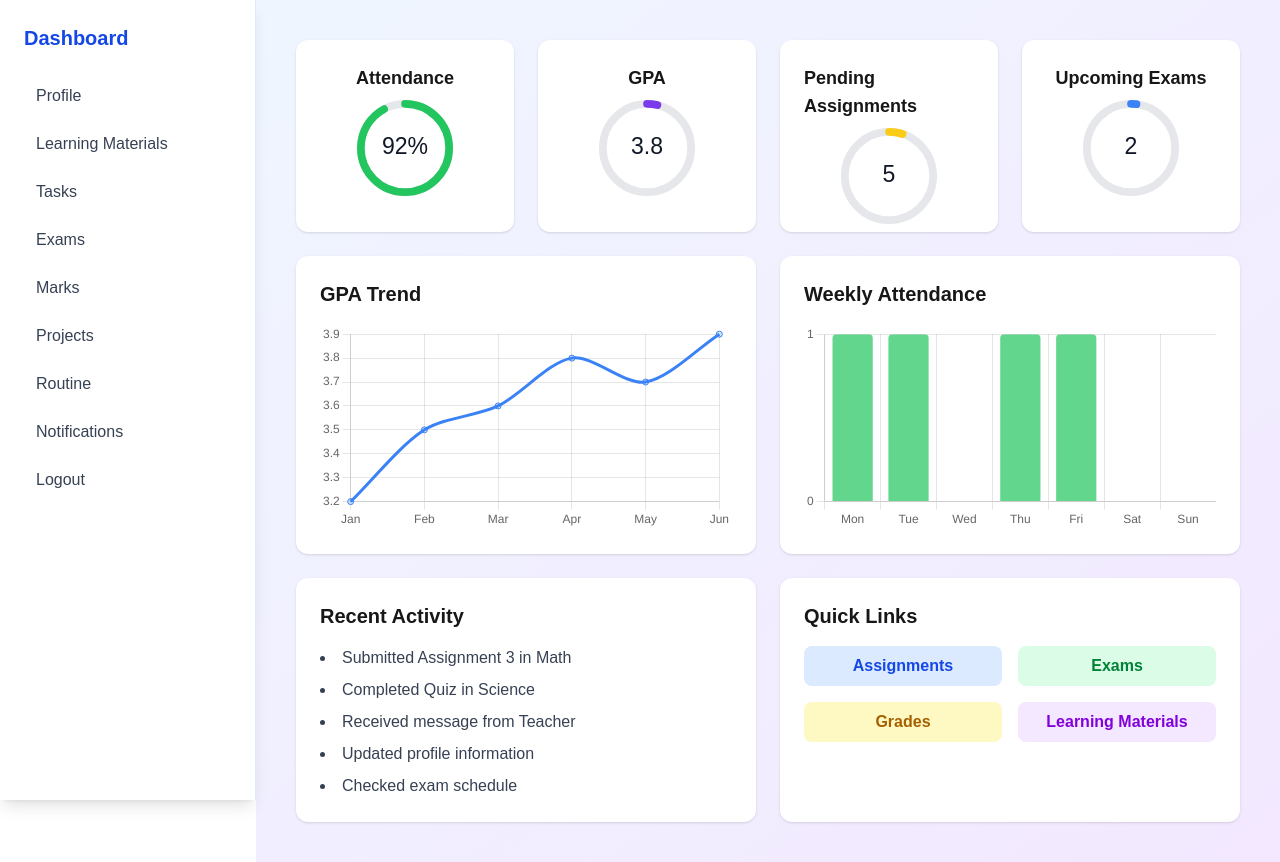
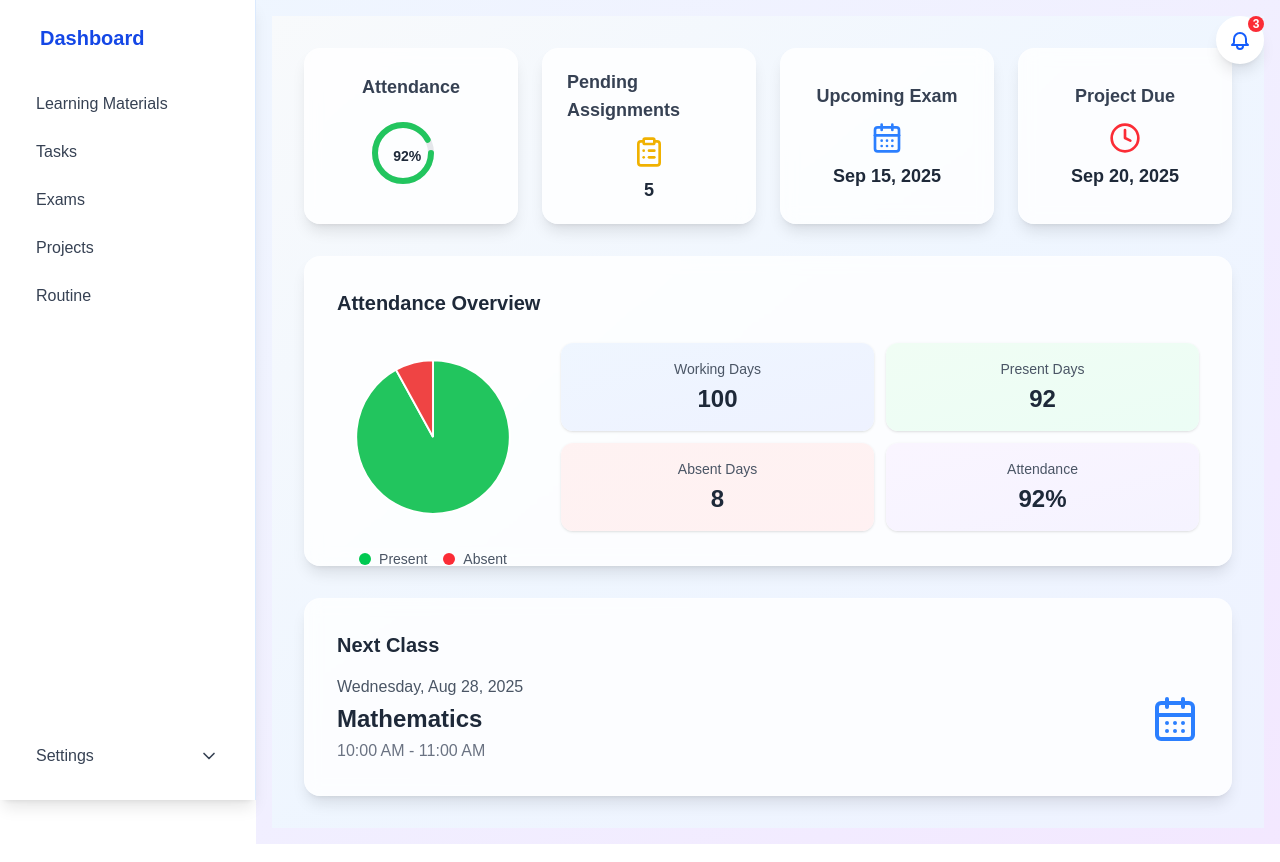
Before and after one commit to sabeennayazu/Student_management_system, a Next.js app: page /student in a window 1280 px wide. Built offline with nearby package versions, Linux system fonts and the light colour scheme.

Commit message:
had to change the whole dashboard

```diff
--- a/package.json
+++ b/package.json
@@ -15,7 +15,8 @@
     "react": "19.1.0",
     "react-chartjs-2": "^5.3.0",
     "react-circular-progressbar": "^2.2.0",
-    "react-dom": "19.1.0"
+    "react-dom": "19.1.0",
+    "recharts": "^3.1.2"
   },
   "devDependencies": {
     "@eslint/eslintrc": "^3",
--- a/src/app/student/layout.tsx
+++ b/src/app/student/layout.tsx
@@ -1,30 +1,46 @@
 "use client";
 
-import { ReactNode } from "react";
+import { ReactNode, useState } from "react";
 import { usePathname } from "next/navigation";
+import { Menu, X, ChevronDown } from "lucide-react";
 
 const links = [
-  { name: "Profile", href: "/student/profile" },
+
   { name: "Learning Materials", href: "/student/learning-materials" },
   { name: "Tasks", href: "/student/tasks" },
-  { name: "Exams", href: "/student/exams" },
-  { name: "Marks", href: "/student/marks" },
+  { name: "Exams", href: "/student/exams_and_marks" },
   { name: "Projects", href: "/student/projects" },
   { name: "Routine", href: "/student/routine" },
-  { name: "Notifications", href: "/student/notifications" },
-  { name: "Logout", href: "/logout" },
+  // Removed Notifications and Logout
 ];
 
 export default function StudentLayout({ children }: { children: ReactNode }) {
   const pathname = usePathname();
+  const [sidebarOpen, setSidebarOpen] = useState(false);
+  const [settingsOpen, setSettingsOpen] = useState(false);
+
+  const settingsItems = [
+    { name: "Settings & Privacy", href: "/student/settings-privacy" },
+    { name: "Help & Support", href: "/student/help-support" },
+    { name: "Feedback", href: "/student/feedback" },
+    { name: "Logout", href: "/logout" },
+  ];
 
   return (
     <div className="flex">
       {/* Sidebar */}
-      <aside className="fixed top-0 left-0 w-64 h-screen bg-white/90 border-r border-blue-100 shadow-lg p-6 flex flex-col gap-2">
-        <a href="/student" className="text-xl font-bold text-blue-700 mb-4">
+      <aside
+        className={`fixed top-0 left-0 h-screen w-64 bg-white/90 border-r border-blue-100 shadow-lg p-6 flex flex-col justify-between transform transition-transform duration-300 z-50
+        ${sidebarOpen ? "translate-x-0" : "-translate-x-full"}
+        md:translate-x-0`}
+      >
+        <div>
+          <div className="flex items-center mb-4">
+
+          <a href="/student" className="text-xl font-bold text-blue-700 mb-4 pl-4">
             Dashboard
           </a>
+          </div>
           <nav className="flex-1 flex flex-col gap-2">
             {links.map((link) => (
               <a
@@ -38,10 +54,54 @@ export default function StudentLayout({ children }: { children: ReactNode }) {
               </a>
             ))}
           </nav>
+        </div>
+
+        {/* Settings Dropdown at the bottom */}
+        <div className="mt-4">
+          <button
+            className="w-full flex justify-between items-center px-3 py-2 rounded-lg text-gray-700 hover:bg-blue-100 hover:text-blue-700 font-medium transition-colors"
+            onClick={() => setSettingsOpen(!settingsOpen)}
+          >
+            Settings
+            <ChevronDown className={`w-5 h-5 transition-transform ${settingsOpen ? "rotate-180" : ""}`} />
+          </button>
+          {settingsOpen && (
+            <div className="mt-2 flex flex-col gap-1 pl-2">
+              {settingsItems.map((item) => (
+                <a
+                  key={item.name}
+                  href={item.href}
+                  className="px-3 py-2 rounded-lg text-gray-600 hover:bg-blue-50 hover:text-blue-700 font-medium transition-colors"
+                >
+                  {item.name}
+                </a>
+              ))}
+            </div>
+          )}
+        </div>
       </aside>
 
+      {/* Overlay for mobile */}
+      {sidebarOpen && (
+        <div
+          className="fixed inset-0 bg-black/30 z-40 md:hidden"
+          onClick={() => setSidebarOpen(false)}
+        />
+      )}
+
       {/* Main Content */}
-      <div className="flex-1 ml-64 flex flex-col bg-gradient-to-br from-blue-50 to-purple-100 min-h-screen">
+      <div className="flex-1 flex flex-col min-h-screen ml-0 md:ml-64 bg-gradient-to-br from-blue-50 to-purple-100 transition-all duration-300">
+        {/* Top bar */}
+        <header className="w-full flex items-center p-4 bg-white/80 shadow-md md:hidden">
+          <button
+            className="p-2 rounded-md hover:bg-blue-100 transition"
+            onClick={() => setSidebarOpen(!sidebarOpen)}
+          >
+            {sidebarOpen ? <X className="w-6 h-6 text-blue-700" /> : <Menu className="w-6 h-6 text-blue-700" />}
+          </button>
+          <h1 className="ml-4 font-bold text-blue-700 text-lg">Dashboard</h1>
+        </header>
+
         <main className="flex-1 p-4">{children}</main>
       </div>
     </div>
--- a/src/app/student/page.tsx
+++ b/src/app/student/page.tsx
@@ -1,124 +1,199 @@
 "use client";
 
-import {
-  Chart as ChartJS,
-  CategoryScale,
-  LinearScale,
-  BarElement,
-  PointElement,
-  LineElement,
-  Title,
-  Tooltip,
-  Legend,
-} from "chart.js";
-import { Bar, Line } from "react-chartjs-2";
-import { CircularProgressbar, buildStyles } from "react-circular-progressbar";
-import "react-circular-progressbar/dist/styles.css";
+import { CalendarDays, ClipboardList, Clock } from "lucide-react";
+import 'chart.js/auto';
 
-ChartJS.register(CategoryScale, LinearScale, BarElement, PointElement, LineElement, Title, Tooltip, Legend);
+// Custom Circular Progress Component
+const CircularProgress = ({ value, color, unit }: { value: number; color: string; unit: string }) => {
+  const radius = 40;
+  const strokeWidth = 6;
+  const normalizedRadius = radius - strokeWidth * 2;
+  const circumference = normalizedRadius * 2 * Math.PI;
+  const strokeDasharray = `${circumference} ${circumference}`;
+  const strokeDashoffset = circumference - (value / 100) * circumference;
+
+  return (
+    <div className="relative w-24 h-24 flex items-center justify-center">
+      <svg className="absolute inset-0" height={radius * 2} width={radius * 2}>
+        <circle
+          stroke="#e5e7eb"
+          fill="transparent"
+          strokeWidth={strokeWidth}
+          r={normalizedRadius}
+          cx={radius}
+          cy={radius}
+        />
+        <circle
+          stroke={color}
+          fill="transparent"
+          strokeWidth={strokeWidth}
+          strokeDasharray={strokeDasharray}
+          strokeDashoffset={strokeDashoffset}
+          strokeLinecap="round"
+          r={normalizedRadius}
+          cx={radius}
+          cy={radius}
+          style={{ transition: "stroke-dashoffset 1.5s ease-in-out" }}
+        />
+      </svg>
+      <span className="absolute text-sm font-bold text-gray-800" style={{ transform: "translateX(-0.1cm)" }}>
+        {value}{unit}
+      </span>
+    </div>
+  );
+};
+
+// Simple Pie Chart Component
+const SimplePieChart = ({ data }: { data: { name: string; value: number; color: string }[] }) => {
+  const total = data.reduce((sum, item) => sum + item.value, 0);
+  const centerX = 100;
+  const centerY = 100;
+  const radius = 80;
+
+  let currentAngle = 0;
+  const segments = data.map(item => {
+    const angle = (item.value / total) * 360;
+    const startAngle = currentAngle;
+    const endAngle = currentAngle + angle;
+
+    const x1 = centerX + radius * Math.cos((startAngle - 90) * Math.PI / 180);
+    const y1 = centerY + radius * Math.sin((startAngle - 90) * Math.PI / 180);
+    const x2 = centerX + radius * Math.cos((endAngle - 90) * Math.PI / 180);
+    const y2 = centerY + radius * Math.sin((endAngle - 90) * Math.PI / 180);
+
+    const largeArcFlag = angle > 180 ? 1 : 0;
+    const pathData = `M ${centerX} ${centerY} L ${x1} ${y1} A ${radius} ${radius} 0 ${largeArcFlag} 1 ${x2} ${y2} Z`;
+
+    currentAngle += angle;
+
+    return { pathData, color: item.color, name: item.name, value: item.value };
+  });
+
+  return (
+    <div className="w-full h-full flex items-center justify-center">
+      <svg width="200" height="200" viewBox="0 0 200 200">
+        {segments.map((segment, index) => (
+          <path key={index} d={segment.pathData} fill={segment.color} stroke="white" strokeWidth="2" />
+        ))}
+      </svg>
+    </div>
+  );
+};
 
 export default function DashboardPage() {
-  const gradesData = {
-    labels: ["Jan", "Feb", "Mar", "Apr", "May", "Jun"],
-    datasets: [
-      {
-        label: "GPA",
-        data: [3.2, 3.5, 3.6, 3.8, 3.7, 3.9],
-        borderColor: "rgba(59,130,246,1)",
-        backgroundColor: "rgba(59,130,246,0.2)",
-        tension: 0.3,
-      },
-    ],
+  // Attendance numbers
+  const workingDays = 100;
+  const presentDays = 92;
+  const absentDays = workingDays - presentDays;
+  const attendancePercent = Math.round((presentDays / workingDays) * 100);
+
+  // Stats row
+  const stats = [
+    { label: "Attendance", value: attendancePercent, color: "#22c55e", unit: "%" },
+    { label: "Pending Assignments", value: 5, icon: <ClipboardList className="text-yellow-500 w-8 h-8" /> },
+    { label: "Upcoming Exam", value: "Sep 15, 2025", icon: <CalendarDays className="text-blue-500 w-8 h-8" /> },
+    { label: "Project Due", value: "Sep 20, 2025", icon: <Clock className="text-red-500 w-8 h-8" /> },
+  ];
+
+  // Attendance pie data
+  const attendancePieData = [
+    { name: "Present", value: presentDays, color: "#22c55e" },
+    { name: "Absent", value: absentDays, color: "#ef4444" },
+  ];
+
+  // Next class info
+  const nextClass = {
+    day: "Wednesday",
+    date: "Aug 28, 2025",
+    subject: "Mathematics",
+    time: "10:00 AM - 11:00 AM",
   };
 
-  const attendanceData = {
-    labels: ["Mon", "Tue", "Wed", "Thu", "Fri", "Sat", "Sun"],
-    datasets: [
-      {
-        label: "Attendance",
-        data: [1, 1, 0, 1, 1, 0, 0],
-        backgroundColor: (ctx: any) =>
-          ctx.raw === 1 ? "rgba(34,197,94,0.7)" : "rgba(239,68,68,0.7)",
-        borderRadius: 4,
-      },
-    ],
-  };
+  return (
+    <div className="min-h-screen bg-gradient-to-br from-slate-50 via-blue-50 to-indigo-50">
+       {/* Notification Icon */}
+  <div className="fixed top-4 right-4 z-50">
+    <button className="relative p-3 bg-white rounded-full shadow-lg hover:shadow-xl transition">
+      <svg
+        xmlns="http://www.w3.org/2000/svg"
+        className="h-6 w-6 text-blue-600"
+        fill="none"
+        viewBox="0 0 24 24"
+        stroke="currentColor"
+      >
+        <path strokeLinecap="round" strokeLinejoin="round" strokeWidth={2} d="M15 17h5l-1.405-1.405A2.032 2.032 0 0118 14.158V11a6 6 0 10-12 0v3.159c0 .538-.214 1.055-.595 1.436L4 17h5m6 0v1a3 3 0 11-6 0v-1m6 0H9" />
+      </svg>
+      {/* Optional notification badge */}
+      <span className="absolute top-0 right-0 inline-flex items-center justify-center w-4 h-4 text-xs font-bold text-white bg-red-500 rounded-full">3</span>
+    </button>
+  </div>
 
-  // Quick stats for cards
-  const stats = [
-    { label: "Attendance", value: 92, color: "#22c55e", unit: "%" },
-    { label: "GPA", value: 3.8, color: "#7c3aed", unit: "" },
-    { label: "Pending Assignments", value: 5, color: "#facc15", unit: "" },
-    { label: "Upcoming Exams", value: 2, color: "#3b82f6", unit: "" },
-  ];
-
-  return (
-    <div className="space-y-6 p-6">
-      {/* Top Row: Quick Stats Cards */}
+      <div className="space-y-8 p-8 max-w-7xl mx-auto">
+        {/* Stats */}
         <div className="grid grid-cols-1 sm:grid-cols-2 lg:grid-cols-4 gap-6">
           {stats.map((stat) => (
-          <div key={stat.label} className="bg-white shadow rounded-xl p-6 flex flex-col items-center h-48">
-            <h3 className="text-lg font-semibold mb-2">{stat.label}</h3>
-            <div className="w-24 h-24">
-              <CircularProgressbar
-                value={stat.value}
-                text={`${stat.value}${stat.unit}`}
-                styles={buildStyles({
-                  pathColor: stat.color,
-                  textColor: "#111827",
-                  trailColor: "#e5e7eb",
-                  textSize: "24px",
-                })}
-              />
+            <div key={stat.label} className="bg-white/80 backdrop-blur-sm shadow-lg hover:shadow-xl transition-all duration-300 rounded-2xl p-6 flex flex-col items-center h-44 justify-center border border-white/20">
+              <h3 className="text-lg font-semibold mb-3 text-gray-700">{stat.label}</h3>
+              {"color" in stat ? (
+                <CircularProgress value={Number(stat.value)} color={stat.color ?? "#000"} unit={stat.unit ?? ""} />
+              ) : (
+                <div className="flex flex-col items-center space-y-2">
+                  {stat.icon}
+                  <span className="text-lg font-bold text-gray-800">{stat.value}</span>
                 </div>
+              )}
             </div>
           ))}
         </div>
 
-      {/* Middle Row: Charts and Activity */}
-      <div className="grid grid-cols-1 lg:grid-cols-2 gap-6">
-        {/* GPA Trend */}
-        <div className="bg-white shadow rounded-xl p-6">
-          <h3 className="text-xl font-semibold mb-4">GPA Trend</h3>
-          <Line data={gradesData} options={{ responsive: true, plugins: { legend: { display: false } } }} />
+        {/* Attendance Overview */}
+        <div className="bg-white/80 backdrop-blur-sm shadow-lg hover:shadow-xl transition-all duration-300 rounded-2xl p-8 border border-white/20">
+          <h3 className="text-xl font-semibold mb-6 text-gray-800">Attendance Overview</h3>
+          <div className="flex flex-col md:flex-row items-center gap-8">
+            <div className="w-48 h-48 relative">
+              <SimplePieChart data={attendancePieData} />
+              <div className="flex justify-center gap-4 mt-4">
+                <div className="flex items-center gap-2">
+                  <div className="w-3 h-3 bg-green-500 rounded-full"></div>
+                  <span className="text-sm text-gray-600">Present</span>
                 </div>
-
-        {/* Attendance Trend */}
-        <div className="bg-white shadow rounded-xl p-6">
-          <h3 className="text-xl font-semibold mb-4">Weekly Attendance</h3>
-          <Bar
-            data={attendanceData}
-            options={{
-              responsive: true,
-              plugins: { legend: { display: false } },
-              scales: { y: { ticks: { stepSize: 1 }, min: 0, max: 1 } },
-            }}
-          />
+                <div className="flex items-center gap-2">
+                  <div className="w-3 h-3 bg-red-500 rounded-full"></div>
+                  <span className="text-sm text-gray-600">Absent</span>
+                </div>
+              </div>
+            </div>
+            <div className="flex-1 grid grid-cols-2 gap-3 text-gray-700 w-full">
+              <div className="bg-gradient-to-br from-blue-50 to-indigo-50 rounded-xl p-4 text-center shadow-sm">
+                <div className="text-sm font-medium text-gray-600">Working Days</div>
+                <div className="text-2xl font-bold text-gray-800 mt-1">{workingDays}</div>
+              </div>
+              <div className="bg-gradient-to-br from-green-50 to-emerald-50 rounded-xl p-4 text-center shadow-sm">
+                <div className="text-sm font-medium text-gray-600">Present Days</div>
+                <div className="text-2xl font-bold text-gray-800 mt-1">{presentDays}</div>
+              </div>
+              <div className="bg-gradient-to-br from-red-50 to-rose-50 rounded-xl p-4 text-center shadow-sm">
+                <div className="text-sm font-medium text-gray-600">Absent Days</div>
+                <div className="text-2xl font-bold text-gray-800 mt-1">{absentDays}</div>
+              </div>
+              <div className="bg-gradient-to-br from-purple-50 to-violet-50 rounded-xl p-4 text-center shadow-sm">
+                <div className="text-sm font-medium text-gray-600">Attendance</div>
+                <div className="text-2xl font-bold text-gray-800 mt-1">{attendancePercent}%</div>
+              </div>
+            </div>
           </div>
         </div>
 
-      {/* Bottom Row: Recent Activity + Quick Links */}
-      <div className="grid grid-cols-1 lg:grid-cols-2 gap-6">
-        {/* Recent Activity */}
-        <div className="bg-white shadow rounded-xl p-6">
-          <h3 className="text-xl font-semibold mb-4">Recent Activity</h3>
-          <ul className="space-y-2 text-gray-700 list-disc list-inside">
-            <li>Submitted Assignment 3 in Math</li>
-            <li>Completed Quiz in Science</li>
-            <li>Received message from Teacher</li>
-            <li>Updated profile information</li>
-            <li>Checked exam schedule</li>
-          </ul>
+        {/* Next Class */}
+        <div className="bg-white/80 backdrop-blur-sm shadow-lg hover:shadow-xl transition-all duration-300 rounded-2xl p-8 border border-white/20">
+          <h3 className="text-xl font-semibold mb-4 text-gray-800">Next Class</h3>
+          <div className="flex items-center gap-6">
+            <div className="flex-1">
+              <div className="text-gray-600 font-medium">{nextClass.day}, {nextClass.date}</div>
+              <div className="text-2xl font-bold text-gray-800 mt-1">{nextClass.subject}</div>
+              <div className="text-gray-500 mt-1">{nextClass.time}</div>
             </div>
-
-        {/* Quick Links */}
-        <div className="bg-white shadow rounded-xl p-6">
-          <h3 className="text-xl font-semibold mb-4">Quick Links</h3>
-          <div className="grid grid-cols-2 gap-4">
-            <button className="bg-blue-100 text-blue-700 font-semibold py-2 px-4 rounded-lg hover:bg-blue-200 transition">Assignments</button>
-            <button className="bg-green-100 text-green-700 font-semibold py-2 px-4 rounded-lg hover:bg-green-200 transition">Exams</button>
-            <button className="bg-yellow-100 text-yellow-700 font-semibold py-2 px-4 rounded-lg hover:bg-yellow-200 transition">Grades</button>
-            <button className="bg-purple-100 text-purple-700 font-semibold py-2 px-4 rounded-lg hover:bg-purple-200 transition">Learning Materials</button>
+            <CalendarDays className="w-12 h-12 text-blue-500" />
           </div>
         </div>
       </div>
```
Also changed, not shown: 1 other file (tests, documents, lock files or other folders). Lines whose indentation alone changed are shown as unchanged.
